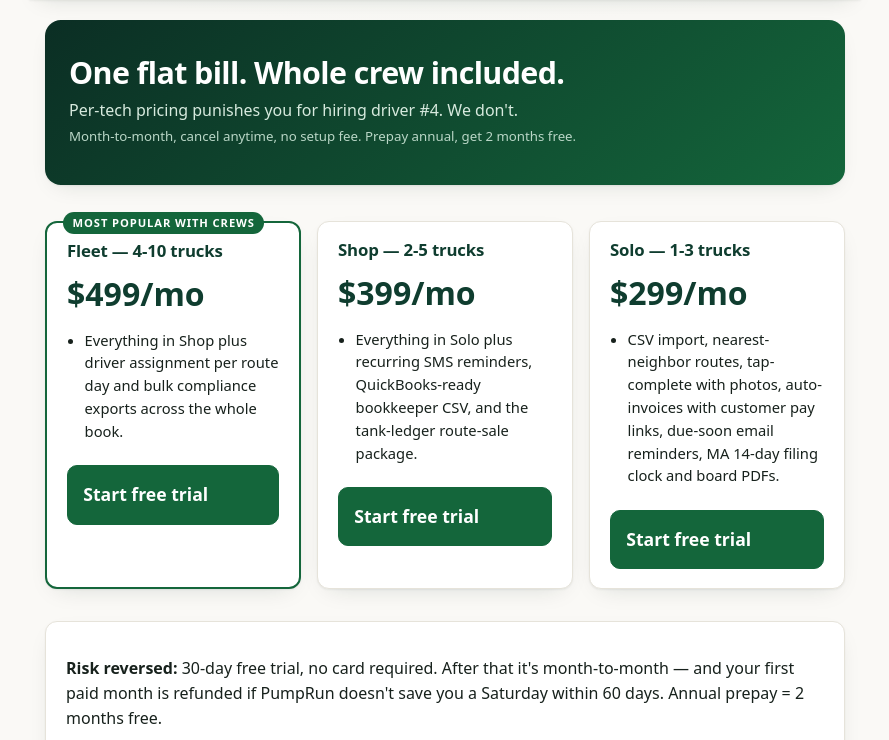
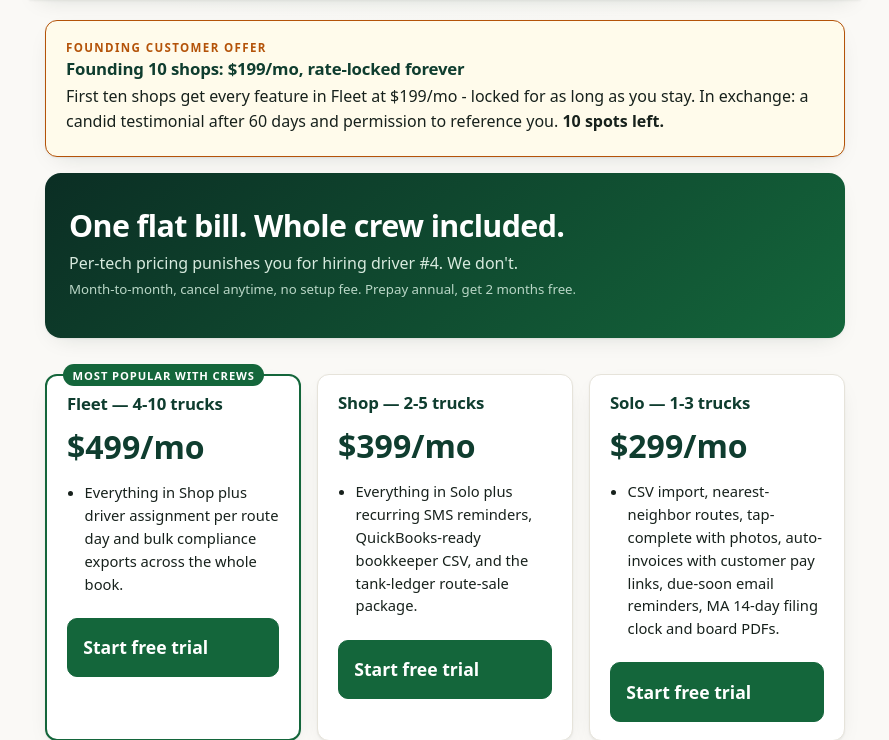
Before and after one commit to Parker-Fawcett/Ai-Startup-funny, a Django app: page /pricing/ in a window 1280 px wide. Shown: the part 57-797 px from the top of the page, without its empty margins (195-1084 px from the left). Run offline with Django 5.2, Linux system fonts and the light colour scheme; data comes from the database, SQL or seed files in the repository; data that the repository does not hold is empty; parts of the project's set-up code (start-up, migrations or seed data) failed here and were passed over.

Commit message:
Wire founding offer into pricing context and template (fixes silent no-op)

```diff
--- a/core/templates/core/pricing.html
+++ b/core/templates/core/pricing.html
@@ -29,6 +29,13 @@
 </script>
 {% endblock %}
 {% block content %}
+{% if founding %}
+<div class="card" style="border-color:#b45309;background:#fffbeb">
+  <div class="kicker" style="color:#b45309">Founding customer offer</div>
+  <h3 style="margin-bottom:.3rem">{{ founding.headline }}</h3>
+  <p style="margin:.2rem 0">{{ founding.body }} <strong>{{ founding.remaining }} spots left.</strong></p>
+</div>
+{% endif %}
 <section class="hero">
   <h1>One flat bill. Whole crew included.</h1>
   <p>Per-tech pricing punishes you for hiring driver #4. We don't.</p>
--- a/core/views_public.py
+++ b/core/views_public.py
@@ -27,6 +27,7 @@ from core.marketing_data import (
     CANONICAL_PATHS,
     COMPETITORS,
     DISCLAIMER,
+    FOUNDING_OFFER,
     PLANS,
     PRICING_AS_OF,
     PUMPRUN,
@@ -225,6 +226,7 @@ def pricing(request: HttpRequest) -> HttpResponse:
         {
             "plans": PLANS,
             "plans_contract": PUMPRUN["contract"],
+            "founding": FOUNDING_OFFER,
             "callable_references": references,
             "callable_count": CaseStudy.objects.filter(published=True, is_callable=True).count(),
         },
```
